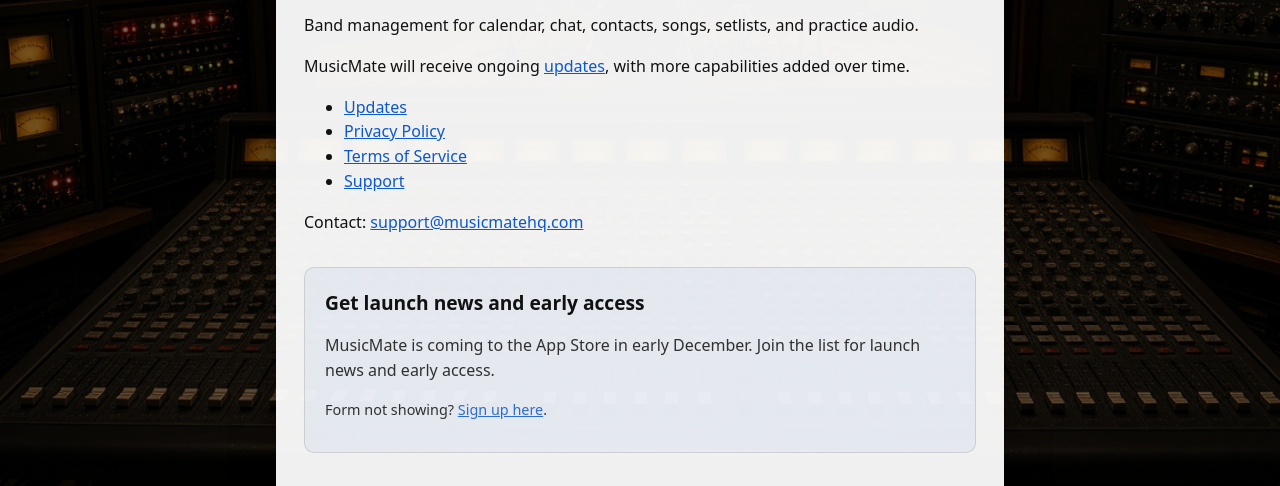
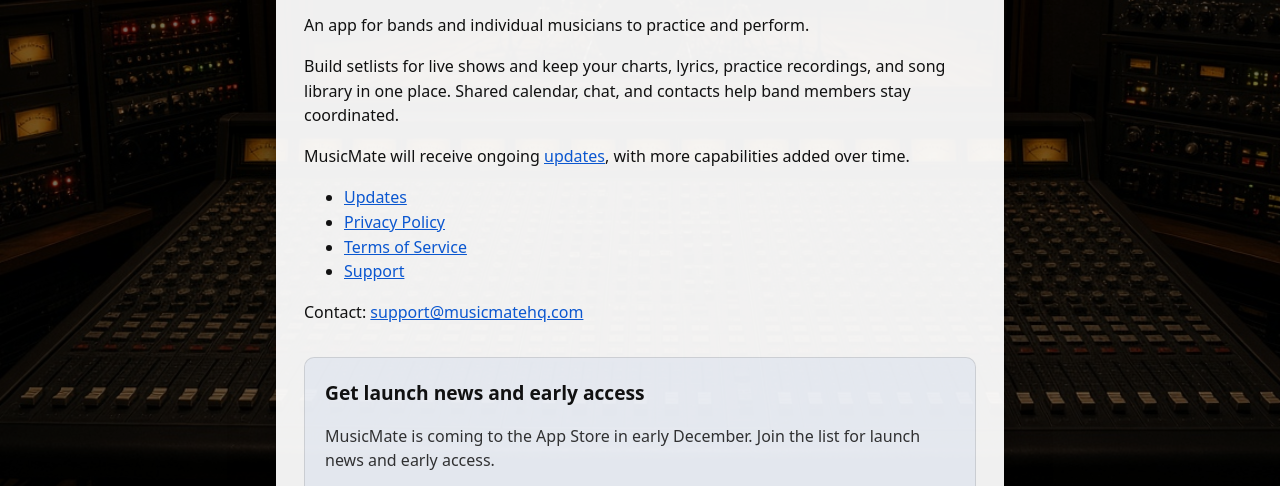
Before and after one commit to reeroy-boy/musicmate-site, a plain HTML site: page index.html in a window 1280 px wide. Shown: the part 306-792 px from the top of the page. Drawn offline with Linux system fonts and the light colour scheme; a script that the page names is missing.

Commit message:
Lead homepage copy with practice and live performance. (#6)
Align the hero intro and social/meta descriptions with the app's
practice-and-perform positioning for bands and individual musicians.

Co-authored-by: Cursor Agent <cursoragent@cursor.com>
Co-authored-by: reeroy-boy <reeroy-boy@users.noreply.github.com>

```diff
--- a/index.html
+++ b/index.html
@@ -4,6 +4,12 @@
 <meta charset="utf-8"/>
 <meta name="viewport" content="width=device-width, initial-scale=1"/>
 <title>Home · MusicMate</title>
+<meta name="description" content="MusicMate is an app for bands and individual musicians to practice and perform. Build setlists for live shows and keep charts, lyrics, practice recordings, and your song library in one place."/>
+<meta property="og:title" content="MusicMate"/>
+<meta property="og:description" content="MusicMate is an app for bands and individual musicians to practice and perform. Build setlists for live shows and keep charts, lyrics, practice recordings, and your song library in one place."/>
+<meta name="twitter:card" content="summary"/>
+<meta name="twitter:title" content="MusicMate"/>
+<meta name="twitter:description" content="MusicMate is an app for bands and individual musicians to practice and perform. Build setlists for live shows and keep charts, lyrics, practice recordings, and your song library in one place."/>
 <style>
 :root { color-scheme: light dark; }
 body { font-family: system-ui, -apple-system, Segoe UI, Roboto, sans-serif; line-height: 1.55; max-width: 42rem; margin: 2rem auto; padding: 0 1.25rem; }
@@ -30,7 +36,8 @@ body { background: rgba(255,255,255,.94); color: #111; border-radius: 14px; padd
 </nav>
 
 <h1>MusicMate</h1>
-<p>Band management for calendar, chat, contacts, songs, setlists, and practice audio.</p>
+<p>An app for bands and individual musicians to practice and perform.</p>
+<p>Build setlists for live shows and keep your charts, lyrics, practice recordings, and song library in one place. Shared calendar, chat, and contacts help band members stay coordinated.</p>
 <p>MusicMate will receive ongoing <a href="/updates/">updates</a>, with more capabilities added over time.</p>
 <ul>
 <li><a href="/updates/">Updates</a></li>
```
